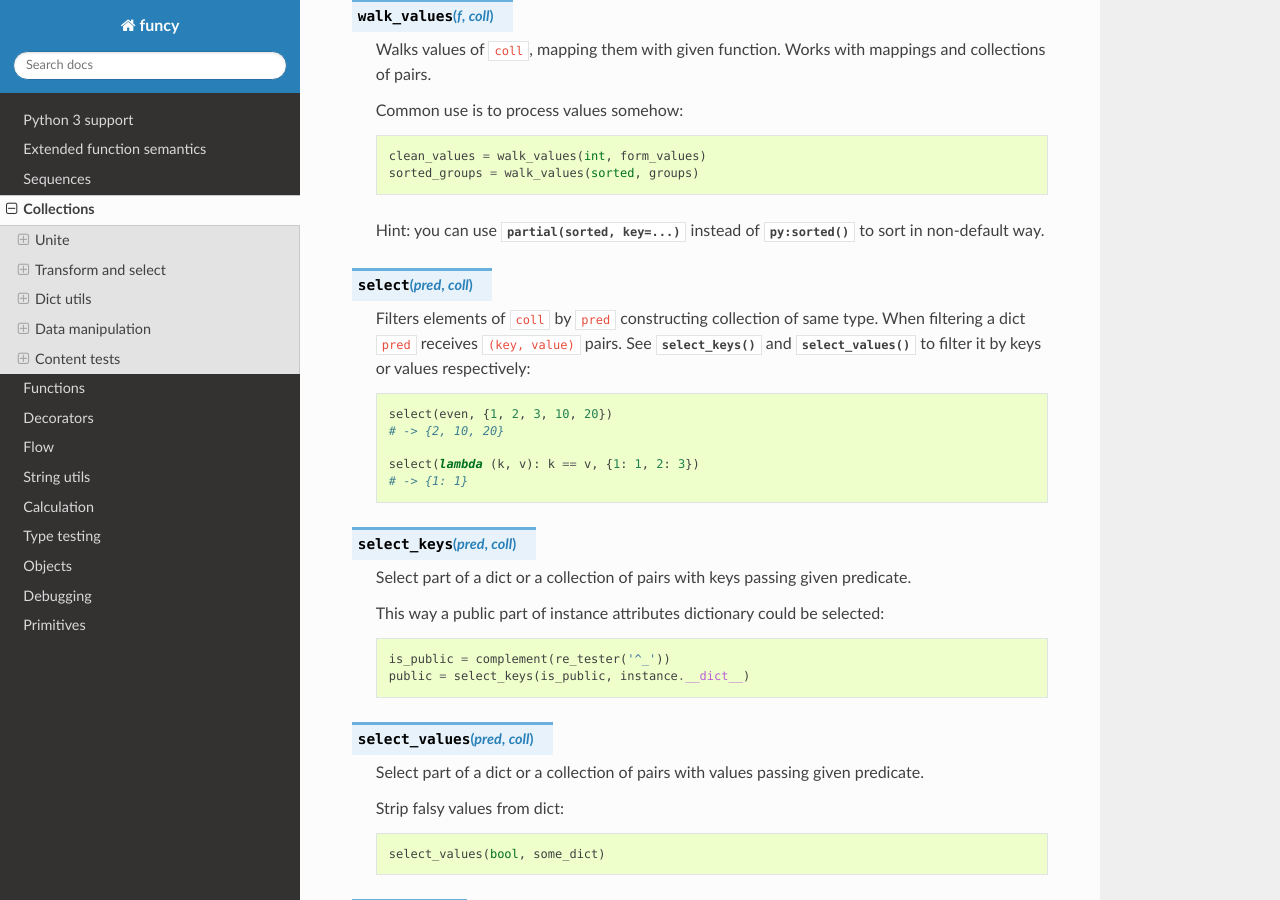
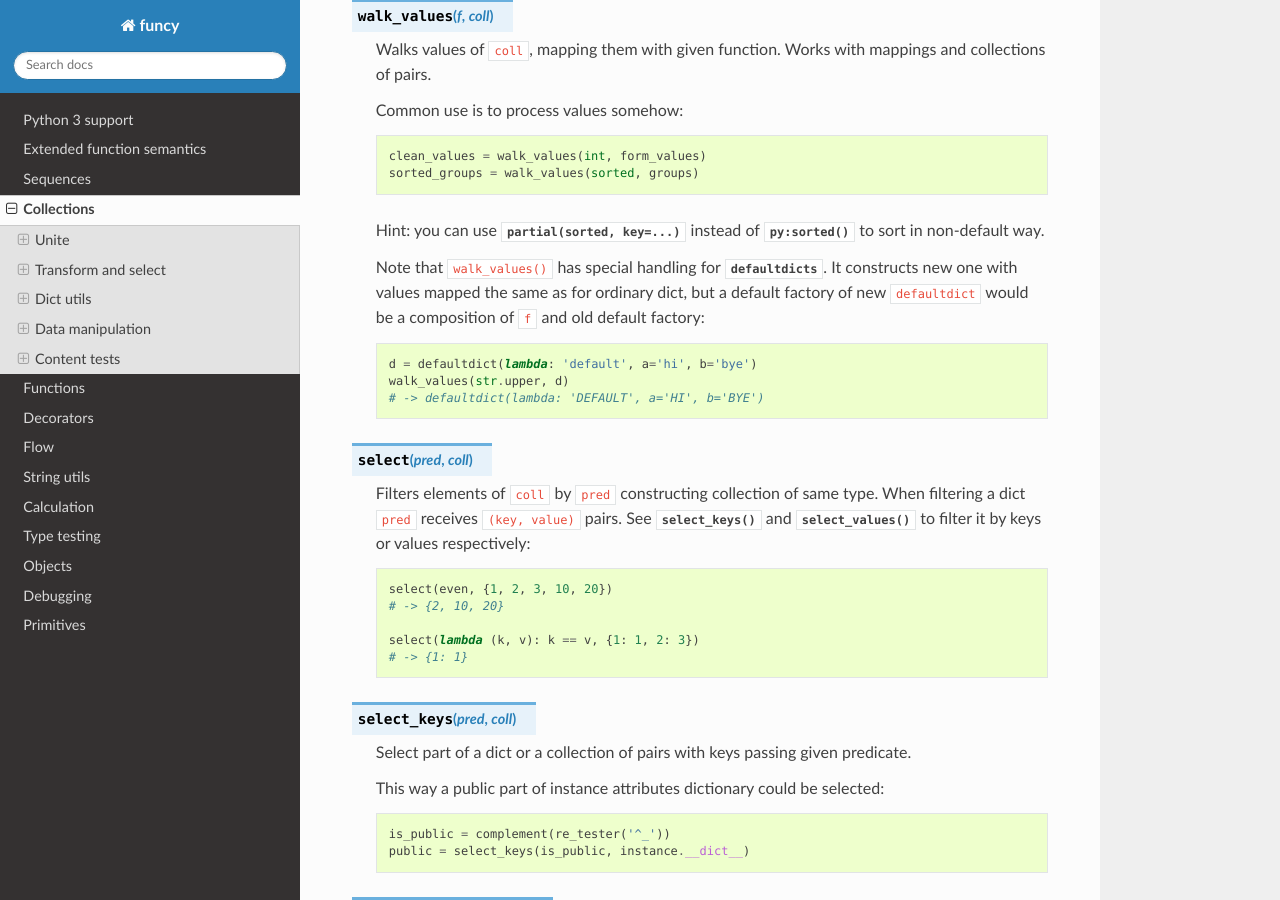
Before and after one commit to Jamaal224/funcy, a Sphinx documentation site: the page built from docs/colls.rst, in a window 1280 px wide and 900 px high, scrolled down 1479 px. Built offline with Sphinx 7.4.7 and the Read the Docs theme 2.0.0, drawn with Linux system fonts in a browser that asks for light colours.

Commit message:
Documented defaultdicts special handling in walk_values()

```diff
--- a/docs/colls.rst
+++ b/docs/colls.rst
@@ -75,6 +75,12 @@ Most of functions in this section support :ref:`extended_fns`.r
         sorted_groups = walk_values(sorted, groups)
 
     Hint: you can use :func:`partial(sorted, key=...) <partial>` instead of :func:`py:sorted` to sort in non-default way.
+
+    Note that ``walk_values()`` has special handling for :class:`defaultdicts <py:collections.defaultdict>`. It constructs new one with values mapped the same as for ordinary dict, but a default factory of new ``defaultdict`` would be a composition of ``f`` and old default factory::
+
+        d = defaultdict(lambda: 'default', a='hi', b='bye')
+        walk_values(str.upper, d)
+        # -> defaultdict(lambda: 'DEFAULT', a='HI', b='BYE')
 
 
 .. function:: select(pred, coll)
```
